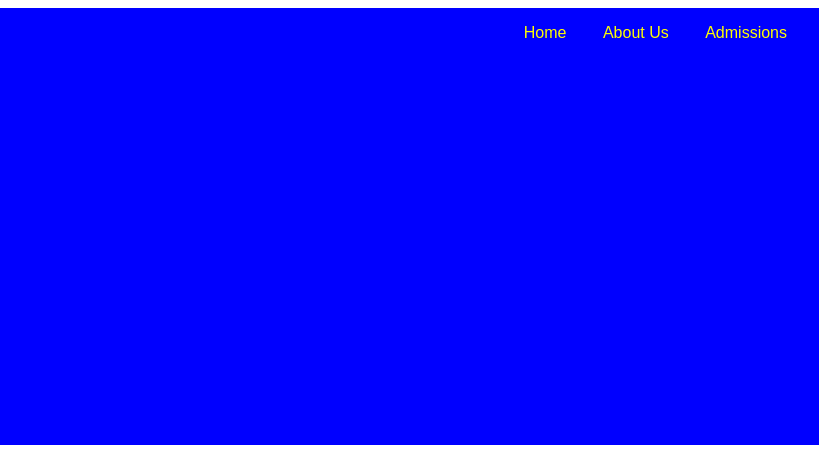
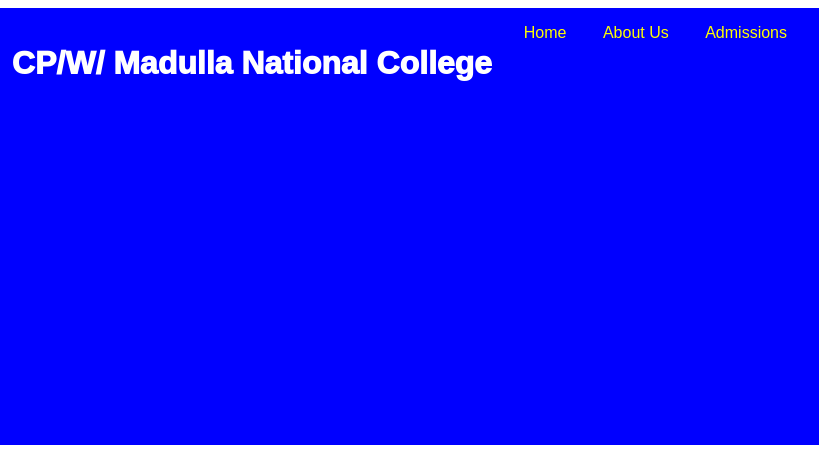
Before and after one commit to GAP-Pathum/school, a plain HTML site: page about.html in a window 1280 px wide. Shown: the top 458 px of the page, 453-1280 px from the left. Drawn offline with Linux system fonts and the light colour scheme.

Commit message:
Add files via upload

```diff
--- a/about.html
+++ b/about.html
@@ -12,6 +12,7 @@
     <!-- Header Section (same as your main page for consistency) -->
     <header>
         <img src="logo.png" alt="School Logo">
+        <h1>CP/W/ Madulla National College</h1>
         <nav>
             <a href="index.html">Home</a>
             <a href="about.html">About Us</a>
```
Also changed, not shown: admission.html (+1 -0 lines), index.html (+1 -0 lines).
